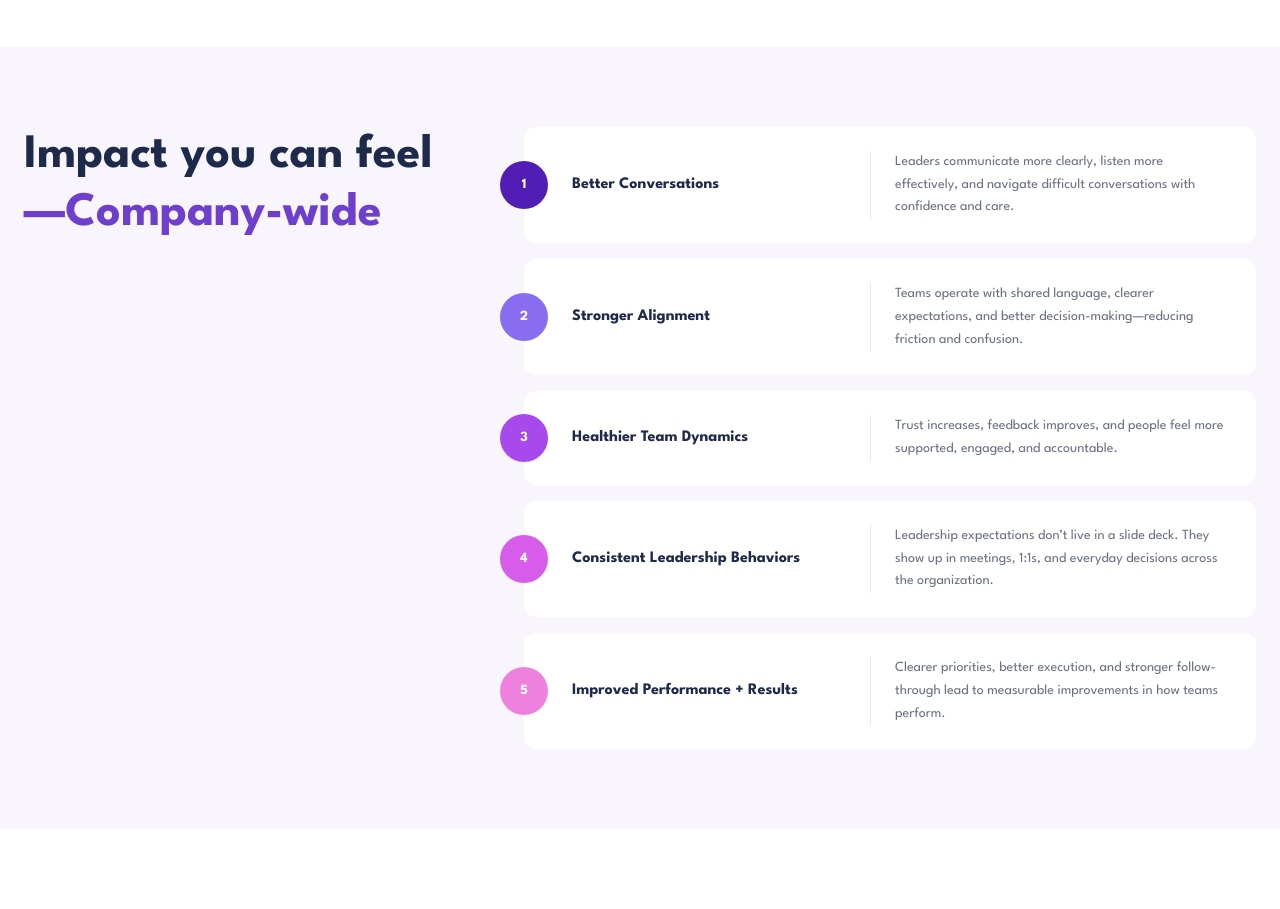
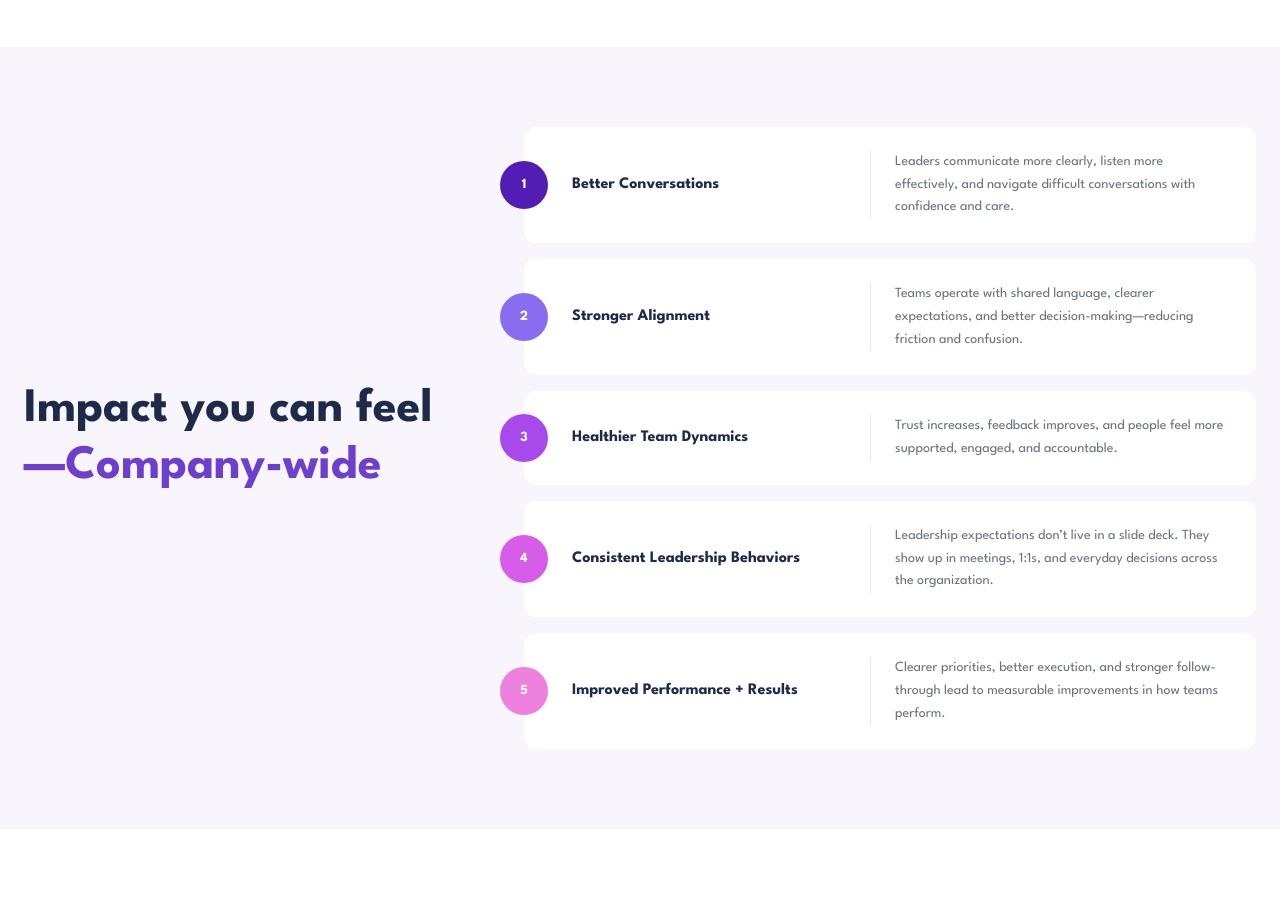
Before and after one commit to stevearntz/campfire-website, a Next.js app: page / in a window 1280 px wide. Shown: the part 5340-6249 px from the top of the page. Built offline with nearby package versions, Linux system fonts and the light colour scheme; no server answers.

Commit message:
Center heading vertically with cards, widen container to 1600px

```diff
--- a/app/page.tsx
+++ b/app/page.tsx
@@ -398,8 +398,8 @@ export default function Home() {
 
       {/* ==================== OUTCOMES ==================== */}
       <section className="py-20 bg-[#F8F5FC]">
-        <div className="max-w-7xl mx-auto px-6">
-          <div className="flex flex-col lg:flex-row gap-12 lg:gap-20 items-start">
+        <div className="max-w-[1600px] mx-auto px-6">
+          <div className="flex flex-col lg:flex-row gap-12 lg:gap-20 items-center">
             {/* Left heading */}
             <div className="lg:w-[420px] shrink-0 lg:sticky lg:top-20">
               <h2 className="text-4xl md:text-5xl font-bold text-[#1E2A4A] leading-[1.2] whitespace-nowrap">
```
